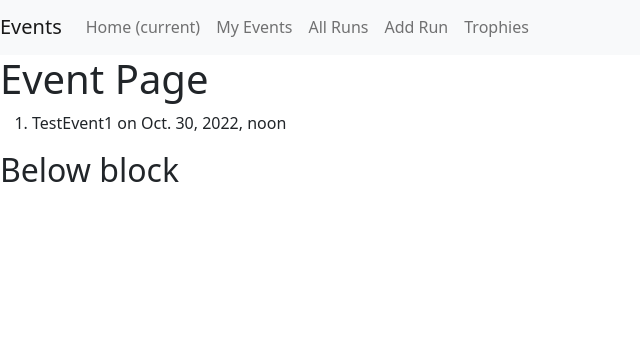
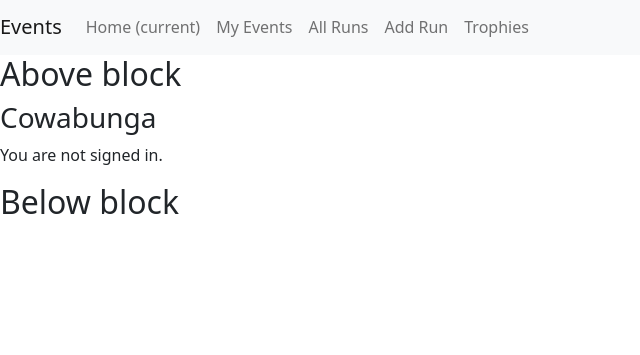
Before and after one commit to buraizu/ecr_python, a Django app: page /events_app/list_events in a window 1280 px wide. Shown: the part 57-412 px from the top of the page, without its empty margins (0-640 px from the left). Run offline with Django 4.2, Linux system fonts and the light colour scheme; data comes from the database, SQL or seed files in the repository.

Commit message:
Add login status

```diff
--- a/templates/base.html
+++ b/templates/base.html
@@ -38,13 +38,13 @@
           </ul>
         </div>
     </nav>
-        {% block content %}
+    <h2>Above block</h2>
+          <h3>Cowabunga</h3>
           {% if user.is_authenticated %}
             <p>You are signed in {{user.get_username}}</p>
           {% else %}
             <p>You are not signed in.</p>
           {% endif %}
-        {% endblock content %}
     <h2 class='form'>Below block</h2>
 
 </body>
```
